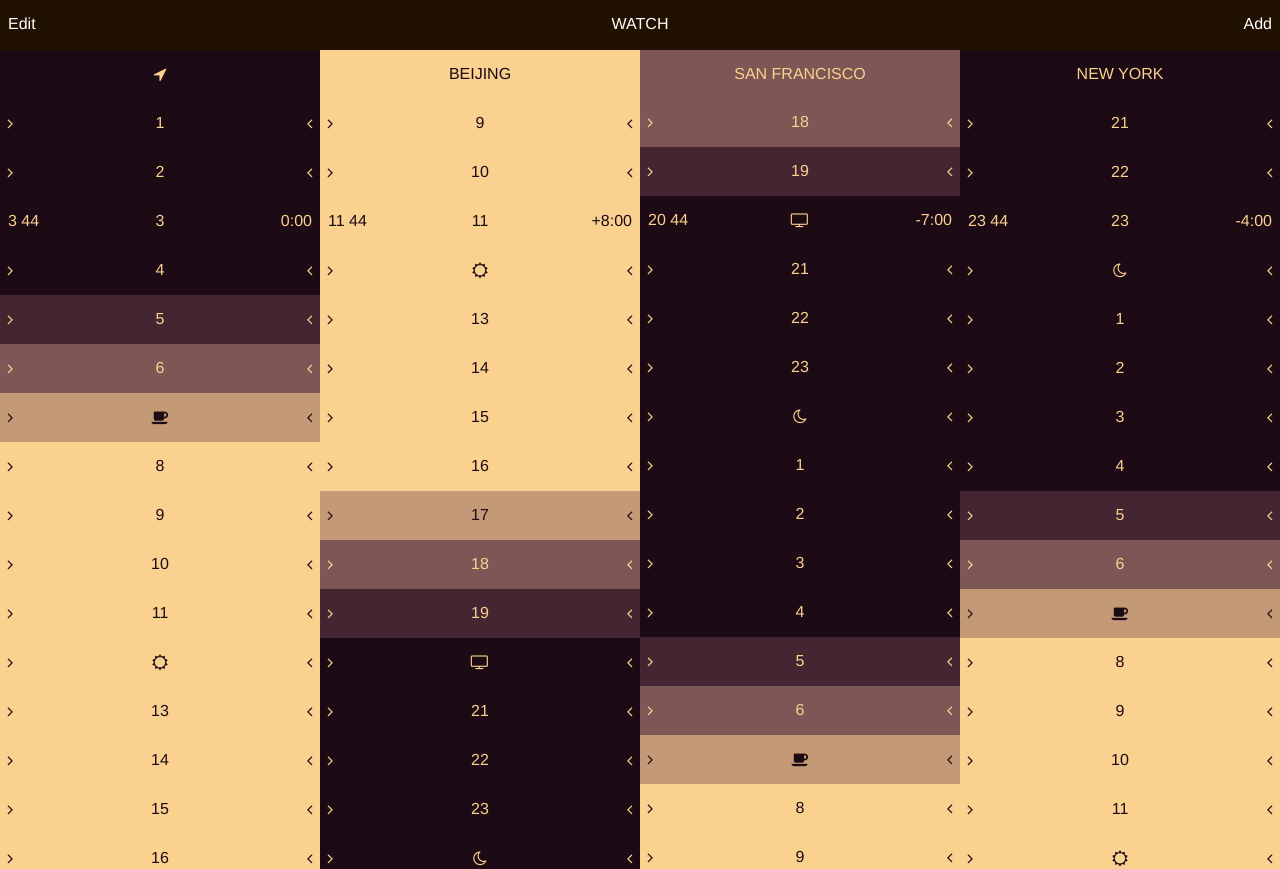
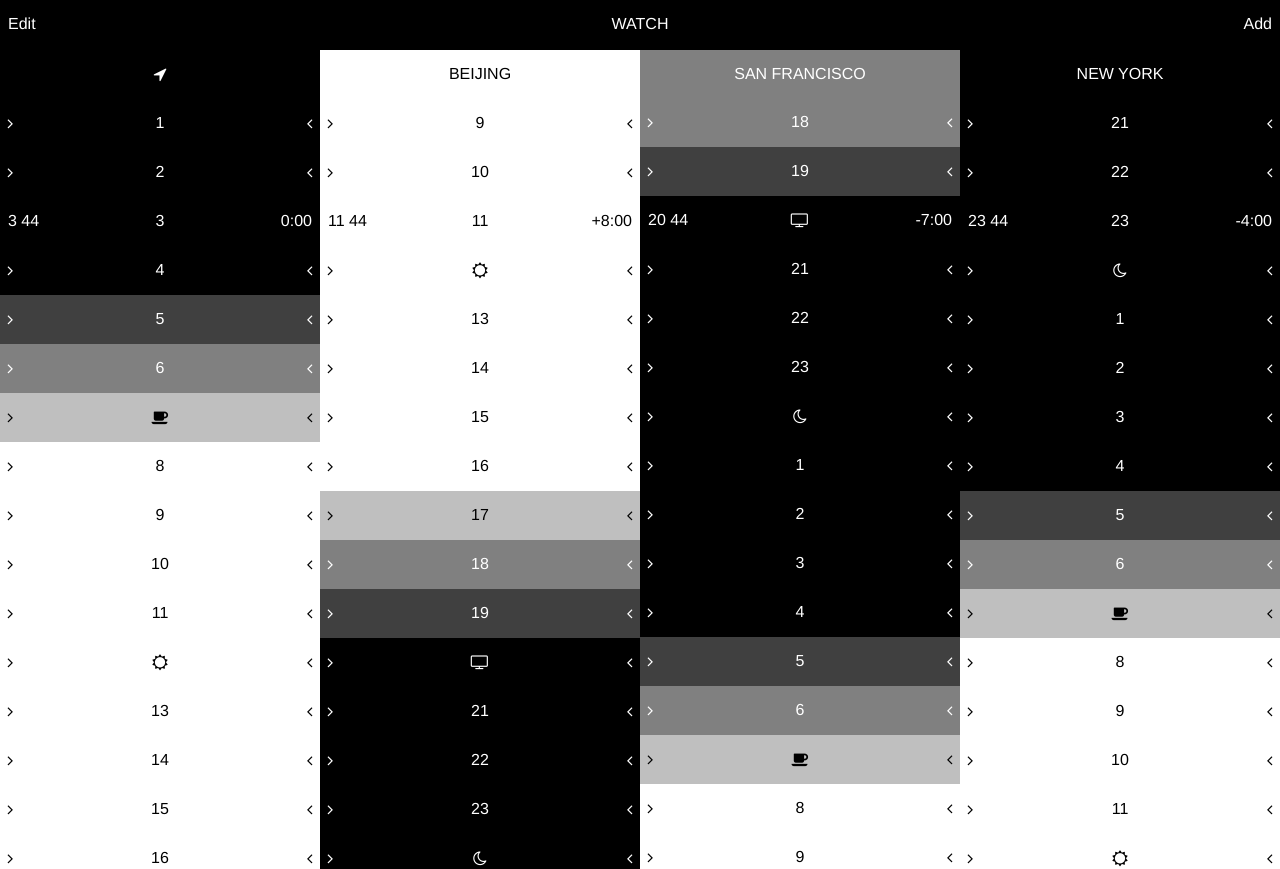
Before and after one commit to petrosliu/world-watch, a plain HTML site: page index.html in a window 1280 px wide. Shown: the top 869 px of the page. Drawn offline with nearby package versions, Linux system fonts and the light colour scheme.

Commit message:
update color scheme

```diff
--- a/watch.css
+++ b/watch.css
@@ -8,18 +8,16 @@ html, body, table, tbody, tr, td, .cell, form {
     font-family: "HelveticaNeue-Light", "Helvetica Neue Light", "Helvetica Neue", Helvetica, Arial, "Lucida Grande", sans-serif;
     font-weight: 300;
     cursor: default;
-    -webkit-touch-callout: none; /* iOS Safari */
-    -webkit-user-select: none;   /* Chrome/Safari/Opera */
-    -khtml-user-select: none;    /* Konqueror */
-    -moz-user-select: none;      /* Firefox */
-    -ms-user-select: none;       /* Internet Explorer/Edge */
-    user-select: none;           /* Non-prefixed version, currently
-                                  not supported by any browser */
+    -webkit-touch-callout: none;
+    -webkit-user-select: none;
+    -khtml-user-select: none;
+    -moz-user-select: none;
+    -ms-user-select: none;
 }
 body {
     height: 100vh;
     padding-top: 50px;
-    background-color: #211100;
+    background-color: #000000;
 }
 .fixed-nav-bar {
     position: fixed;
@@ -29,7 +27,7 @@ body {
     z-index: 9999;
     width: 100%;
     height: 50px;
-    background-color: #211100;
+    background-color: #000000;
     color: white;
     overflow: hidden;
     text-align: center;
@@ -44,7 +42,7 @@ body {
     height: 50px;
     overflow: hidden;
     text-align: right;
-    background-color: #211100;
+    background-color: #000000;
     color: white;
     visibility: hidden;
 }
@@ -63,24 +61,24 @@ td {
     overflow: hidden;
 }
 .hr8, .hr9, .hr10, .hr11, .hr12, .hr13, .hr14, .hr15, .hr16 {
-    color: #1C0A14;
-    background-color: #FAD18E;
+    color: #000000;
+    background-color: #FFFFFF;
 }
 .hr7, .hr17 {
-    color: #1C0A14;
-    background-color: #C49976;
+    color: #000000;
+    background-color: #BFBFBF;
 }
 .hr6, .hr18 {
-    color: #FAD18E;
-    background-color: #7D5656;
+    color: #FFFFFF;
+    background-color: #808080;
 }
 .hr5, .hr19 {
-    color: #FAD18E;
-    background-color: #452531;
+    color: #FFFFFF;
+    background-color: #404040;
 }
 .hr0, .hr1, .hr2, .hr3, .hr4, .hr20, .hr21, .hr22, .hr23 {
-    color: #FAD18E;
-    background-color: #1C0A14;
+    color: #FFFFFF;
+    background-color: #000000;
 }
 p {
     line-height: 1;
```
